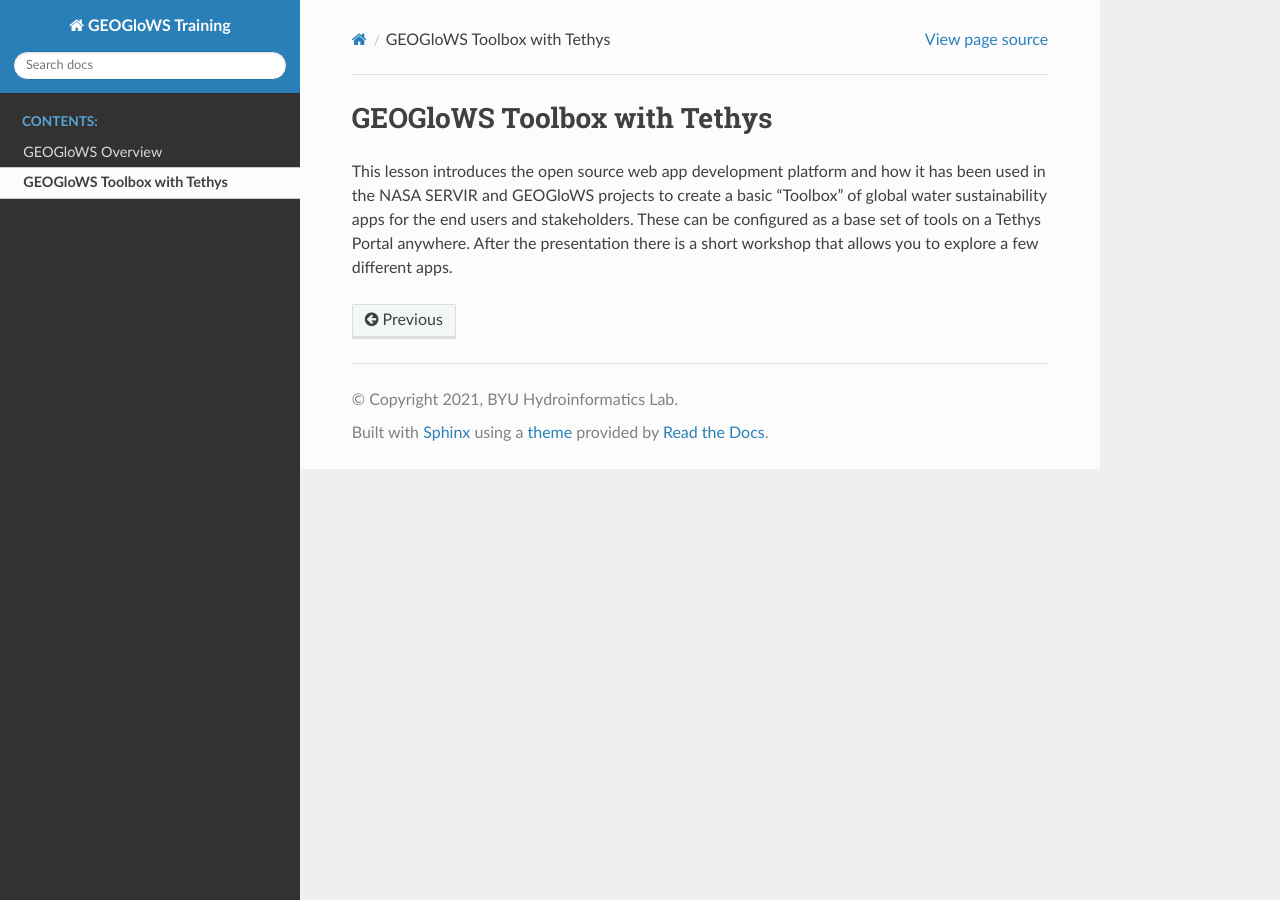
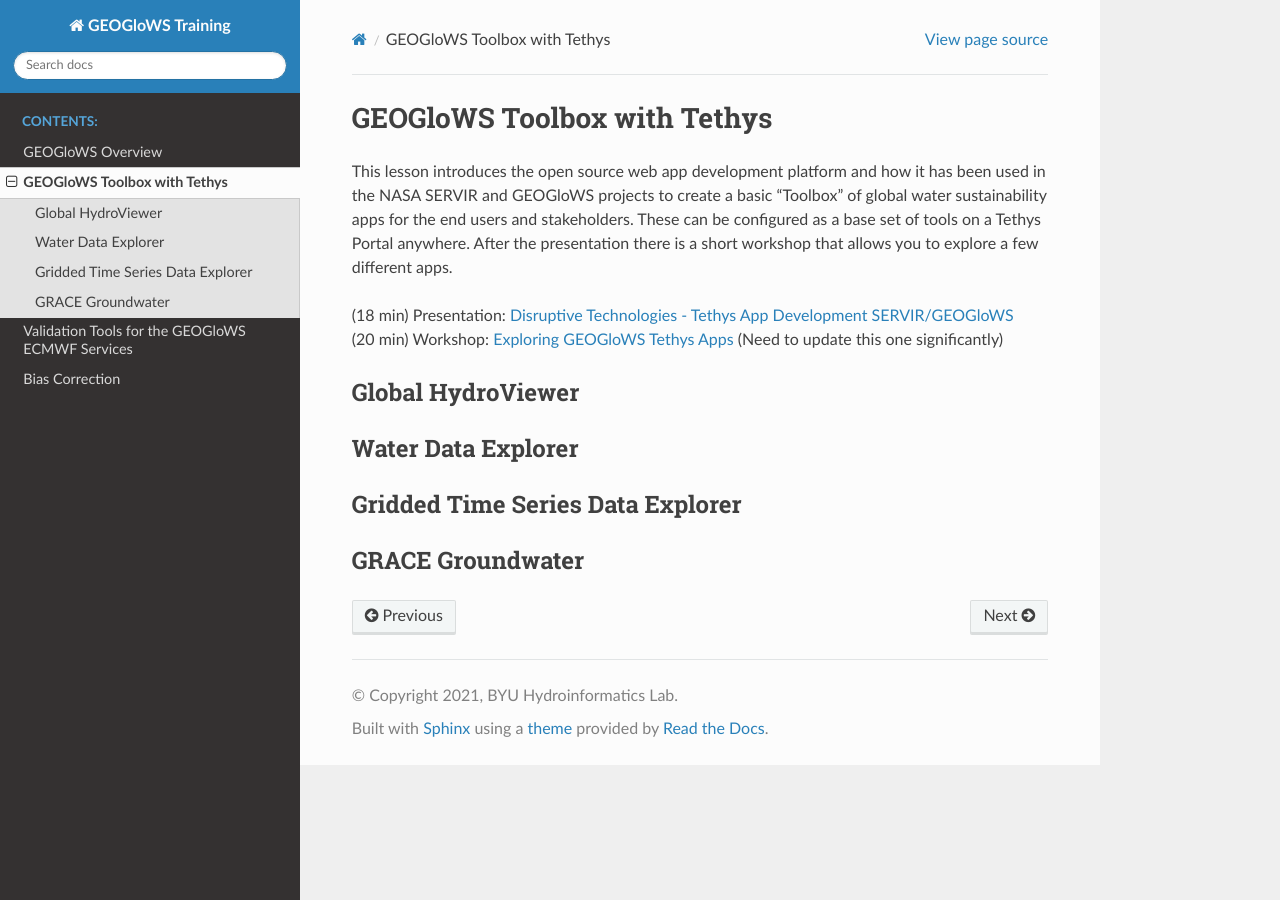
Before and after one commit to geoglows/old-training.geoglows.org, a Sphinx documentation site: the page built from source/geoglows-web-apps.rst, in a window 1280 px wide. Built offline with Sphinx 7.4.7 and the Read the Docs theme 2.0.0, drawn with Linux system fonts in a browser that asks for light colours; pages that are not in the unit, such as notebooks, are missing from menus.

Commit message:
added more page templates

```diff
--- /dev/null
+++ b/source/bias-correction.rst
@@ -0,0 +1,2 @@
+Bias Correction
+===============
--- a/source/geoglows-web-apps.rst
+++ b/source/geoglows-web-apps.rst
@@ -1,7 +1,23 @@
 GEOGloWS Toolbox with Tethys
 ============================
+
 
 This lesson introduces the open source web app development platform and how it has been used in the NASA SERVIR and
 GEOGloWS projects to create a basic “Toolbox” of global water sustainability apps for the end users and stakeholders.
 These can be configured as a base set of tools on a Tethys Portal anywhere. After the presentation there is a short
 workshop that allows you to explore a few different apps.
+
+| (18 min) Presentation: `Disruptive Technologies - Tethys App Development SERVIR/GEOGloWS <https://byu.zoom.us/rec/share/7u9pCqDfrWlOYoXs8lqDXI0vE7nFeaa8gSkdrqAIzk6RGqru4Yz-hgIm-U1JX7G6?startTime=1594134646000>`_
+| (20 min) Workshop: `Exploring GEOGloWS Tethys Apps <https://docs.google.com/document/d/1TLKvYMV4lC2ZHyiT3Ubgm3IRXU3nIyRzOuP_4Cd1PZU/edit?usp=sharing>`_ (Need to update this one significantly)
+
+Global HydroViewer
+------------------
+
+Water Data Explorer
+-------------------
+
+Gridded Time Series Data Explorer
+---------------------------------
+
+GRACE Groundwater
+-----------------
--- a/source/index.rst
+++ b/source/index.rst
@@ -12,6 +12,9 @@ Welcome to GEOGloWS Training's documentation!
 
    overview
    geoglows-web-apps
+   streamflow-services
+   validation-tools
+   bias-correction
 
 
 Indices and tables
--- a/source/overview.rst
+++ b/source/overview.rst
@@ -6,3 +6,5 @@ Observations (GEO) Global Water Sustainability (GEOGloWS) partnerships and
 efforts to promote use and access of data, models, and training of earth
 observation information related to water. This includes both satellite and
 in situ resources.
+
+12 minute presentation: `GEOGloWS Overview <https://byu.zoom.us/rec/share/7u9pCqDfrWlOYoXs8lqDXI0vE7nFeaa8gSkdrqAIzk6RGqru4Yz-hgIm-U1JX7G6?startTime=1594133822000>`_
--- /dev/null
+++ b/source/validation-tools.rst
@@ -0,0 +1,15 @@
+Validation Tools for the GEOGloWS ECMWF Services
+================================================
+
+In this presentation and series of workshops you will learn about the HydroStats package that contains many different
+metrics for measuring the goodness and validation of hydrologic models, particularly how observed data for hydrographs
+can be compared with simulated data. You will learn how to use Python tools in Colab to access the streamflow services
+and then perform validation with locally observed river flow data for the historical simulation. Further, you will learn
+how to aggregate a series of forecasts as compared to observed data to evaluate the skill and better understand how to
+interpret results.
+
+Historic Data Workshops
+-----------------------
+
+| Validation of Historic Data Workshop
+| `Validation of Flood Events Workshop <https://docs.google.com/document/d/1p7glFkGtfnkzxOvk5LJNeE8y9rZ1eLaYq5uw6Pp5zyw/edit?usp=sharing>`_
```
Also changed, not shown: streamflow-services.rst (added, +15 -0 lines).
